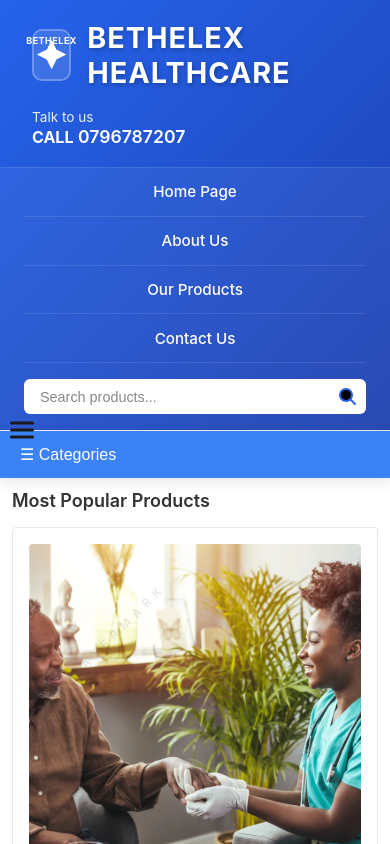
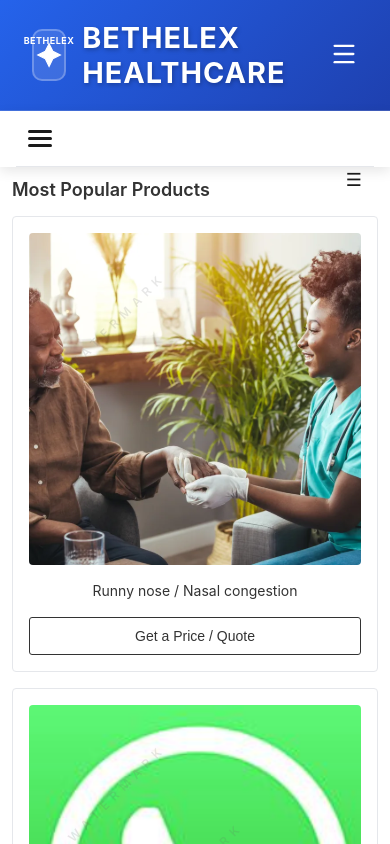
Before and after one commit to Austine-hub/kiambu-pharmacy, a React (Vite) app: page /grid in a window 390 px wide. Shown: the top 844 px of the page. Built offline with nearby package versions, Linux system fonts and the light colour scheme.

Commit message:
making my navigation menu more mobile friendly

```diff
--- a/src/component/header/Header.module.css
+++ b/src/component/header/Header.module.css
@@ -87,6 +87,7 @@
   background: rgba(255, 255, 255, 0.05);
   flex-wrap: wrap;
   padding: 0 1.5rem;
+  transition: max-height 0.3s ease-in-out;
 }
 
 .navList {
@@ -161,16 +162,24 @@
   color: #1d4ed8;
 }
 
+/* === Mobile Menu Toggle === */
+.menuToggle {
+  display: none;
+  background: none;
+  border: none;
+  color: white;
+  cursor: pointer;
+}
+
 /* === Responsive Layout === */
 @media (max-width: 1024px) {
   .top {
-    flex-direction: column;
-    align-items: flex-start;
+    flex-direction: row;
     gap: 1rem;
   }
 
   .contact {
-    align-items: flex-start;
+    display: none;
   }
 
   .logoText {
@@ -187,24 +196,37 @@
 }
 
 @media (max-width: 768px) {
+  .menuToggle {
+    display: block;
+  }
+
   .navbar {
     flex-direction: column;
-    align-items: stretch;
+    align-items: center;
+    max-height: 0;
+    overflow: hidden;
+  }
+
+  .navOpen {
+    max-height: 600px; /* enough to show menu */
+    padding: 1rem;
   }
 
   .navList {
     flex-direction: column;
     width: 100%;
+    text-align: center;
   }
 
   .navList li a {
-    text-align: center;
-    border-right: none;
+    border: none;
     border-bottom: 1px solid rgba(255, 255, 255, 0.1);
+    width: 100%;
   }
 
   .search {
     width: 100%;
     margin: 1rem 0;
+    justify-content: center;
   }
 }
--- a/src/component/header/Header.tsx
+++ b/src/component/header/Header.tsx
@@ -1,4 +1,5 @@
 import React, { useState } from "react";
+import { Menu, X } from "lucide-react"; // modern icons
 import styles from "./Header.module.css";
 
 interface HeaderProps {
@@ -6,10 +7,9 @@
   phoneNumber?: string;
 }
 
-const Header: React.FC<HeaderProps> = ({
-    phoneNumber = "0796787207",
-}) => {
+const Header: React.FC<HeaderProps> = ({ phoneNumber = "0796787207" }) => {
   const [query, setQuery] = useState("");
+  const [menuOpen, setMenuOpen] = useState(false);
 
   const handleSearch = (e: React.FormEvent) => {
     e.preventDefault();
@@ -42,17 +42,28 @@
           </div>
 
           <div className={styles.contact}>
-            <div>
-              <span className={styles.label}>Talk to us </span> <br></br>
-                <strong>CALL</strong> <a href={`tel:${phoneNumber}`} className={styles.value}>
-                {phoneNumber}
-              </a>
-            </div>
+            <span className={styles.label}>Talk to us </span>
+            <strong>CALL</strong>{" "}
+            <a href={`tel:${phoneNumber}`} className={styles.value}>
+              {phoneNumber}
+            </a>
           </div>
+
+          {/* Mobile Toggle Button */}
+          <button
+            className={styles.menuToggle}
+            aria-label="Toggle navigation menu"
+            onClick={() => setMenuOpen(!menuOpen)}
+          >
+            {menuOpen ? <X size={28} /> : <Menu size={28} />}
+          </button>
         </div>
 
         {/* === Navigation & Search === */}
-        <nav className={styles.navbar} aria-label="Main Navigation">
+        <nav
+          className={`${styles.navbar} ${menuOpen ? styles.navOpen : ""}`}
+          aria-label="Main Navigation"
+        >
           <ul className={styles.navList}>
             <li><a href="#home">Home Page</a></li>
             <li><a href="#company">About Us</a></li>
--- a/src/component/header/Navbar.module.css
+++ b/src/component/header/Navbar.module.css
@@ -3,7 +3,6 @@
   --color-accent: #059669;
   --color-bg: #ffffff;
   --color-text: #1f2937;
-  --color-muted: #6b7280;
   --shadow-md: 0 2px 8px rgba(0, 0, 0, 0.08);
   --transition: 0.3s ease;
 }
@@ -28,22 +27,26 @@
 .container {
   max-width: 1440px;
   margin: 0 auto;
+  padding: 0 1rem;
 }
 
 /* === Top Navigation === */
 .topNav {
+  display: flex;
+  align-items: center;
+  justify-content: center;
+  position: relative;
   border-bottom: 1px solid #e5e7eb;
-  position: relative;
+  min-height: 56px;
 }
 
-.topLinks {
+.mainLinks {
   display: flex;
   justify-content: center;
   align-items: center;
   list-style: none;
-  min-height: 56px;
   flex-wrap: wrap;
-  transition: max-height var(--transition);
+  transition: all var(--transition);
 }
 
 .navItem a {
@@ -55,8 +58,8 @@
   text-decoration: none;
   font-size: 15px;
   font-weight: 500;
-  transition: color var(--transition), background-color var(--transition);
   border-bottom: 3px solid transparent;
+  transition: color var(--transition), border-bottom var(--transition);
 }
 
 .navItem a:hover {
@@ -64,8 +67,7 @@
 }
 
 .active a {
-  color: var(--color-text);
-  border-bottom-color: var(--color-text);
+  border-bottom-color: var(--color-accent);
   font-weight: 600;
 }
 
@@ -76,22 +78,64 @@
   font-weight: 600;
   padding: 2px 8px;
   border-radius: 4px;
-  letter-spacing: 0.3px;
+}
+
+/* === Toggle Buttons === */
+.menuToggle {
+  display: none;
+  background: none;
+  border: none;
+  cursor: pointer;
+  font-size: 20px;
+  transition: transform var(--transition);
+}
+
+.menuToggle:active {
+  transform: scale(0.9);
+}
+
+.leftToggle {
+  position: absolute;
+  left: 12px;
+}
+
+.rightToggle {
+  position: absolute;
+  right: 12px;
+  top: 62px; /* slightly lower than the main toggle */
+  color: var(--color-text);
+}
+
+/* Hamburger lines */
+.bar {
+  display: block;
+  width: 24px;
+  height: 3px;
+  background: var(--color-text);
+  border-radius: 2px;
+  margin: 4px 0;
+  transition: all var(--transition);
 }
 
 /* === Bottom Navigation === */
 .bottomNav {
   background: var(--color-primary);
+  overflow: hidden;
+  transition: max-height var(--transition);
+  max-height: 0;
 }
 
-.bottomLinks {
+.bottomNav.active {
+  max-height: 600px;
+}
+
+.categoryLinks {
   display: flex;
   justify-content: space-around;
   align-items: center;
   list-style: none;
-  min-height: 52px;
   flex-wrap: wrap;
-  transition: max-height var(--transition);
+  padding: 0.5rem 0;
 }
 
 .bottomItem a {
@@ -108,74 +152,25 @@
   background: rgba(255, 255, 255, 0.1);
 }
 
-/* === Mobile Menu Buttons === */
-.mobileMenuToggle,
-.mobileSubToggle {
-  display: none;
-  background: none;
-  border: none;
-  cursor: pointer;
-  font-size: 16px;
-  font-weight: 500;
-}
-
-.mobileMenuToggle {
-  position: absolute;
-  top: 50%;
-  left: 10px;
-  transform: translateY(-50%);
-  flex-direction: column;
-  gap: 4px;
-}
-
-.bar {
-  width: 24px;
-  height: 3px;
-  background: var(--color-text);
-  border-radius: 2px;
-  transition: all var(--transition);
-}
-
-.mobileSubToggle {
-  display: none;
-  color: #fff;
-  width: 100%;
-  text-align: left;
-  padding: 14px 20px;
-}
-
-/* === Responsive Styles === */
-@media (max-width: 1024px) {
-  .navItem a {
-    font-size: 14px;
-    padding: 12px 16px;
+/* === Responsive === */
+@media (max-width: 768px) {
+  .menuToggle {
+    display: block;
   }
 
-  .bottomItem a {
-    font-size: 13px;
-  }
-}
-
-@media (max-width: 768px) {
-  .mobileMenuToggle {
-    display: flex;
-  }
-
-  .topLinks {
+  .mainLinks {
     display: none;
     flex-direction: column;
     position: absolute;
     top: 100%;
+    left: 0;
     width: 100%;
     background: var(--color-bg);
     box-shadow: var(--shadow-md);
-    max-height: 0;
-    overflow: hidden;
   }
 
-  .topLinks.active {
+  .mainLinks.active {
     display: flex;
-    max-height: 480px;
   }
 
   .navItem a {
@@ -184,21 +179,10 @@
     border-bottom: 1px solid #f3f4f6;
   }
 
-  .mobileSubToggle {
-    display: block;
-  }
-
-  .bottomLinks {
-    display: none;
+  .categoryLinks {
     flex-direction: column;
-    background: var(--color-primary);
-    max-height: 0;
-    overflow: hidden;
-  }
-
-  .bottomLinks.active {
-    display: flex;
-    max-height: 600px;
+    align-items: flex-start;
+    padding: 0;
   }
 
   .bottomItem a {
@@ -217,4 +201,9 @@
   .badge {
     font-size: 10px;
   }
+
+  .rightToggle {
+    top: 58px;
+    font-size: 18px;
+  }
 }
--- a/src/component/header/Navbar.tsx
+++ b/src/component/header/Navbar.tsx
@@ -2,38 +2,56 @@
 import styles from "./Navbar.module.css";
 
 const Navbar: React.FC = () => {
-  const [isMenuOpen, setIsMenuOpen] = useState(false);
-  const [isSubMenuOpen, setIsSubMenuOpen] = useState(false);
+  const [isMainMenuOpen, setIsMainMenuOpen] = useState(false);
+  const [isCategoryOpen, setIsCategoryOpen] = useState(false);
 
-  const toggleMenu = () => setIsMenuOpen((prev) => !prev);
-  const toggleSubMenu = () => setIsSubMenuOpen((prev) => !prev);
+  const toggleMainMenu = () => setIsMainMenuOpen((prev) => !prev);
+  const toggleCategoryMenu = () => setIsCategoryOpen((prev) => !prev);
+
+  const mainLinks = [
+    { label: "Buy Medicines", href: "#buy-medicines", active: true },
+    { label: "General Consultation", href: "#find-doctors" },
+    { label: "Lab Tests", href: "#lab-tests" },
+    { label: "Mother & Child Health", href: "#circle-membership" },
+    { label: "VCT Services", href: "#health-records" },
+    { label: "Radiological Services", href: "#radiology", badge: "New" },
+    { label: "Reproductive Health", href: "#buy-insurance", badge: "New" },
+  ];
+
+  const categories = [
+    "Her Health",
+    "Baby Care",
+    "Nutritional Drinks & Supplements",
+    "Women Care",
+    "Personal Care",
+    "Mens Health",
+    "Health Devices",
+    "Home Essentials",
+    "Health Condition",
+  ];
 
   return (
-    <nav className={styles.navbar} role="navigation" aria-label="Main Navigation">
+    <nav className={styles.navbar} aria-label="Main Navigation">
       <div className={styles.container}>
         {/* === Top Navigation === */}
         <div className={styles.topNav}>
           <button
-            className={styles.mobileMenuToggle}
-            onClick={toggleMenu}
+            className={`${styles.menuToggle} ${styles.leftToggle}`}
+            onClick={toggleMainMenu}
             aria-label="Toggle main menu"
-            aria-expanded={isMenuOpen}
+            aria-expanded={isMainMenuOpen}
           >
             <span className={styles.bar}></span>
             <span className={styles.bar}></span>
             <span className={styles.bar}></span>
           </button>
 
-          <ul className={`${styles.topLinks} ${isMenuOpen ? styles.active : ""}`}>
-            {[
-              { label: "Buy Medicines", href: "#buy-medicines", active: true },
-              { label: "General Consultation", href: "#find-doctors" },
-              { label: "Lab Tests", href: "#lab-tests" },
-              { label: "Mother And Child Health Care", href: "#circle-membership" },
-              { label: "VCT Services", href: "#health-records" },
-              { label: "Radiological Services", href: "#radiology", badge: "New" },
-              { label: "Reproductive Health", href: "#buy-insurance", badge: "New" },
-            ].map(({ label, href, badge, active }) => (
+          <ul
+            className={`${styles.mainLinks} ${
+              isMainMenuOpen ? styles.active : ""
+            }`}
+          >
+            {mainLinks.map(({ label, href, badge, active }) => (
               <li
                 key={label}
                 className={`${styles.navItem} ${active ? styles.active : ""}`}
@@ -45,37 +63,23 @@
               </li>
             ))}
           </ul>
+
+          <button
+            className={`${styles.menuToggle} ${styles.rightToggle}`}
+            onClick={toggleCategoryMenu}
+            aria-label="Toggle category menu"
+            aria-expanded={isCategoryOpen}
+          >
+            ☰
+          </button>
         </div>
 
         {/* === Bottom Navigation === */}
-        <div className={styles.bottomNav}>
-          <button
-            className={styles.mobileSubToggle}
-            onClick={toggleSubMenu}
-            aria-label="Toggle categories"
-            aria-expanded={isSubMenuOpen}
-          >
-            ☰ Categories
-          </button>
-
-          <ul
-            className={`${styles.bottomLinks} ${
-              isSubMenuOpen ? styles.active : ""
-            }`}
-          >
-            {[
-              "Her Health",
-              "Baby Care",
-              "Nutritional Drinks & Supplements",
-              "Women Care",
-              "Personal Care",
-              "Mens Health",
-              "Health Devices",
-              "Home Essentials",
-              "Health Condition",
-            ].map((item) => (
-              <li key={item} className={styles.bottomItem}>
-                <a href={`#${item.toLowerCase().replace(/\s+/g, "-")}`}>{item}</a>
+        <div className={`${styles.bottomNav} ${isCategoryOpen ? styles.active : ""}`}>
+          <ul className={styles.categoryLinks}>
+            {categories.map((cat) => (
+              <li key={cat} className={styles.bottomItem}>
+                <a href={`#${cat.toLowerCase().replace(/\s+/g, "-")}`}>{cat}</a>
               </li>
             ))}
           </ul>
```
Also changed, not shown: src/component/WhatsAppBanner.module.css (+30 -0 lines), src/pages/PharmacyProductGrid.module.css (+35 -6 lines), src/pages/PharmacyProductGrid.tsx (+36 -48 lines).
